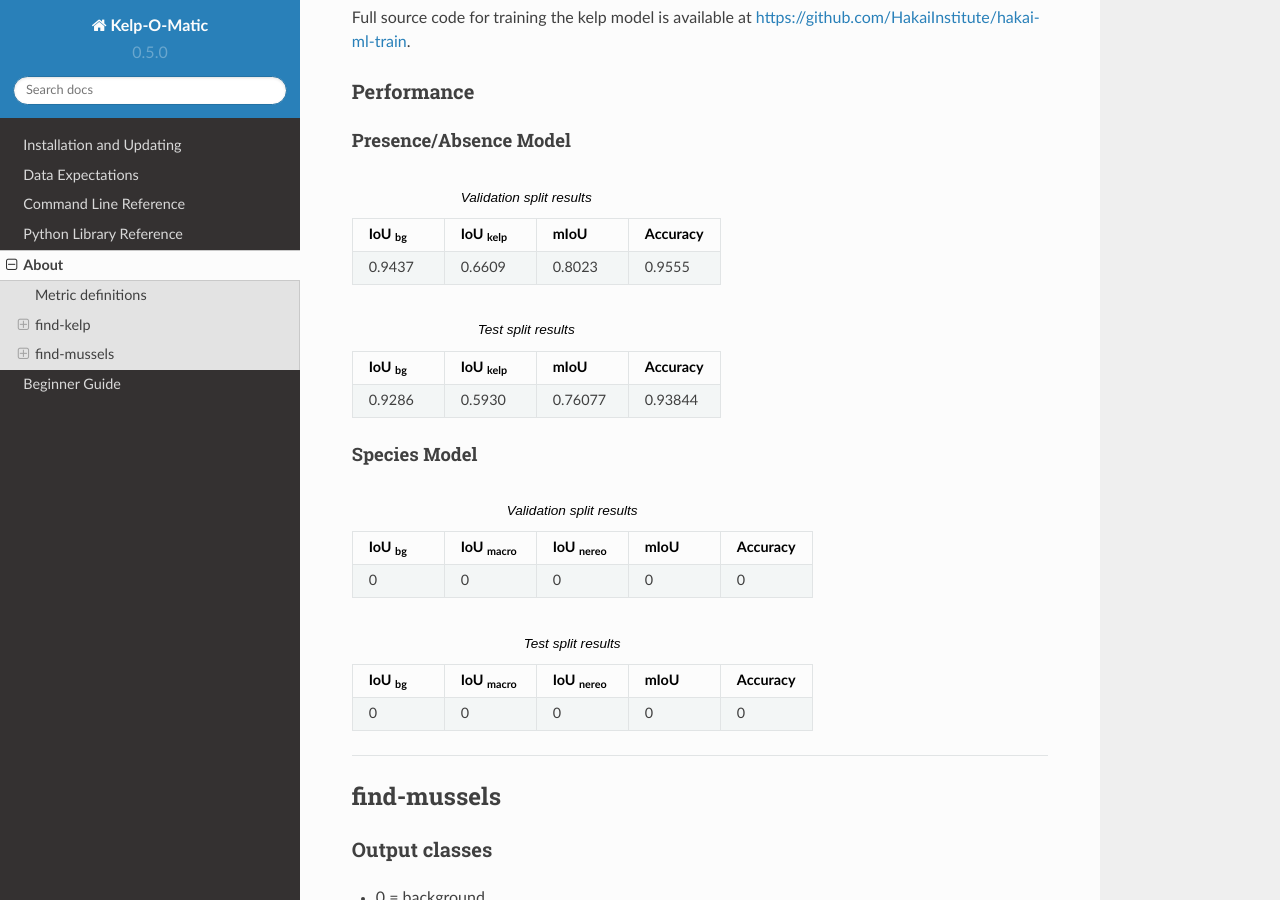
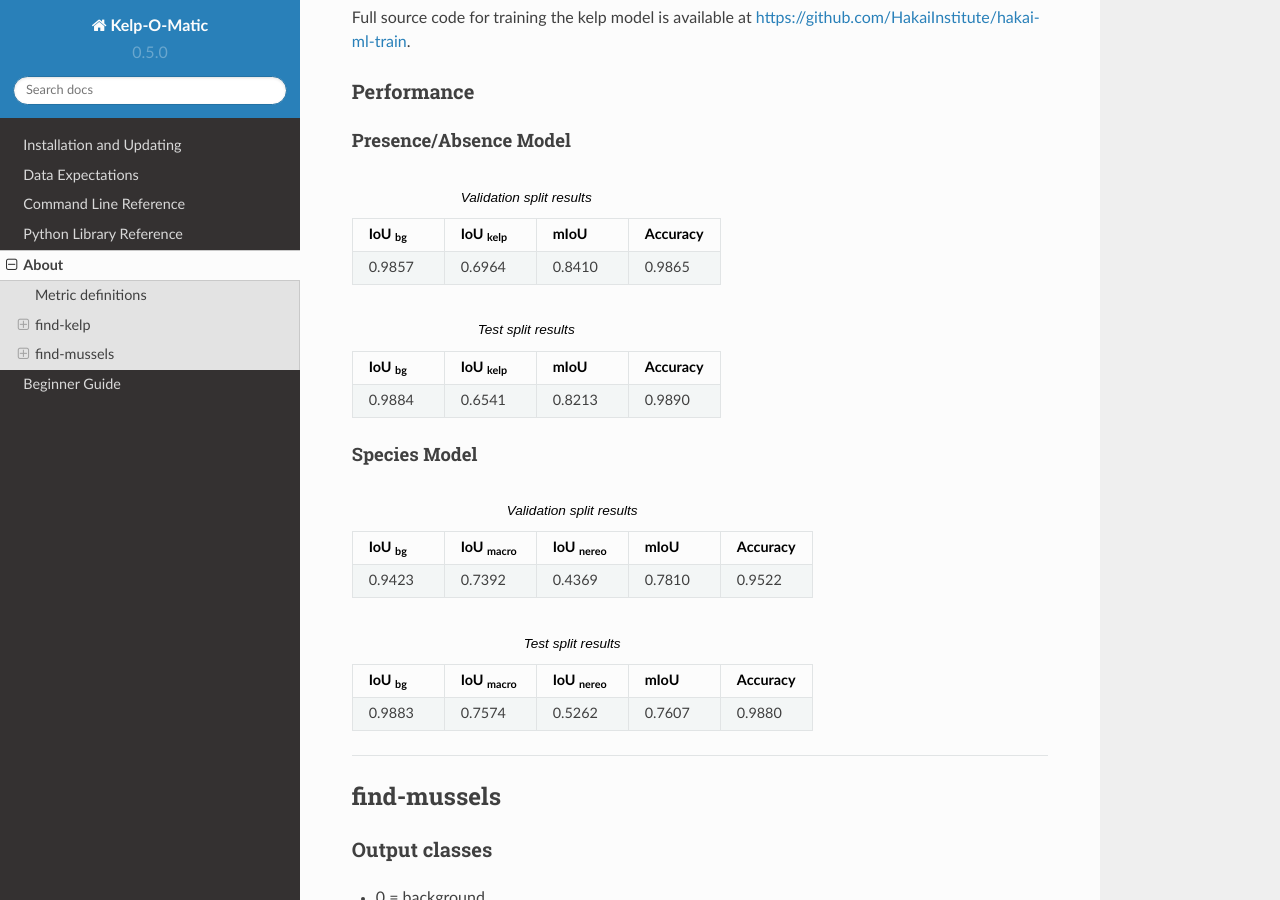
Before and after one commit to HakaiInstitute/kelp-o-matic, a Sphinx documentation site: the page built from docs/about.rst, in a window 1280 px wide and 900 px high, scrolled down 1876 px. Built offline with Sphinx 7.4.7 and the Read the Docs theme 2.0.0, drawn with Linux system fonts in a browser that asks for light colours.

```diff
--- a/docs/about.rst
+++ b/docs/about.rst
@@ -105,10 +105,10 @@ Presence/Absence Model
       - IoU :sub:`kelp`
       - mIoU
       - Accuracy
-    * - 0.9437
-      - 0.6609
-      - 0.8023
-      - 0.9555
+    * - 0.9857
+      - 0.6964
+      - 0.8410
+      - 0.9865
 
 .. list-table:: Test split results
     :widths: 25 25 25 25
@@ -118,10 +118,10 @@ Presence/Absence Model
       - IoU :sub:`kelp`
       - mIoU
       - Accuracy
-    * - 0.9286
-      - 0.5930
-      - 0.76077
-      - 0.93844
+    * - 0.9884
+      - 0.6541
+      - 0.8213
+      - 0.9890
 
 Species Model
 ^^^^^^^^^^^^^
@@ -135,11 +135,11 @@ Species Model
       - IoU :sub:`nereo`
       - mIoU
       - Accuracy
-    * - 0
-      - 0
-      - 0
-      - 0
-      - 0
+    * - 0.9423
+      - 0.7392
+      - 0.4369
+      - 0.7810
+      - 0.9522
 
 .. list-table:: Test split results
     :widths: 25 25 25 25 25
@@ -150,11 +150,11 @@ Species Model
       - IoU :sub:`nereo`
       - mIoU
       - Accuracy
-    * - 0
-      - 0
-      - 0
-      - 0
-      - 0
+    * - 0.9883
+      - 0.7574
+      - 0.5262
+      - 0.7607
+      - 0.9880
 
 -------------------------------------------------------------------------------------------------------------------------------
 
```
